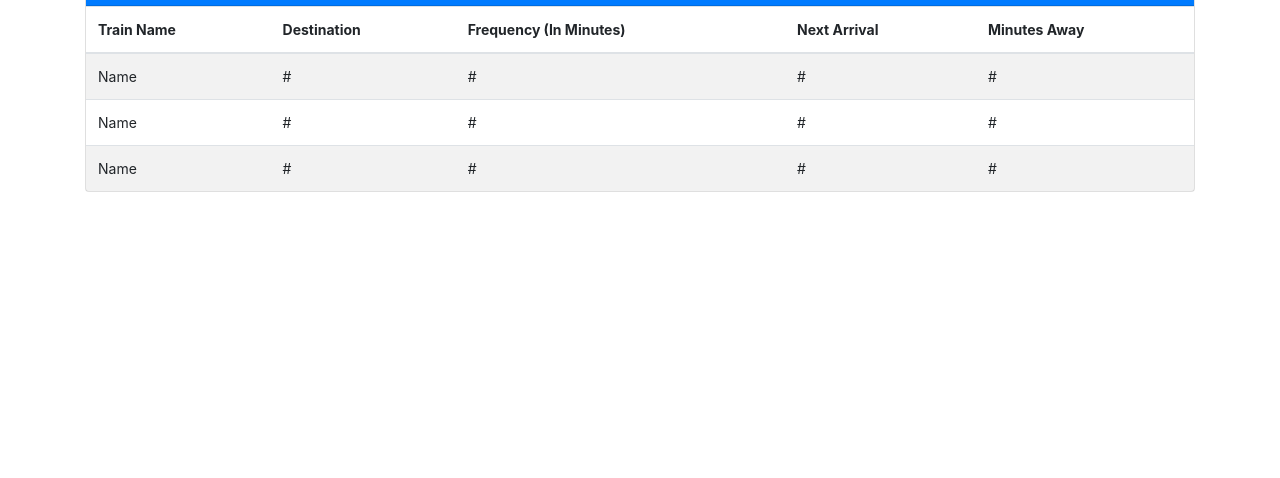
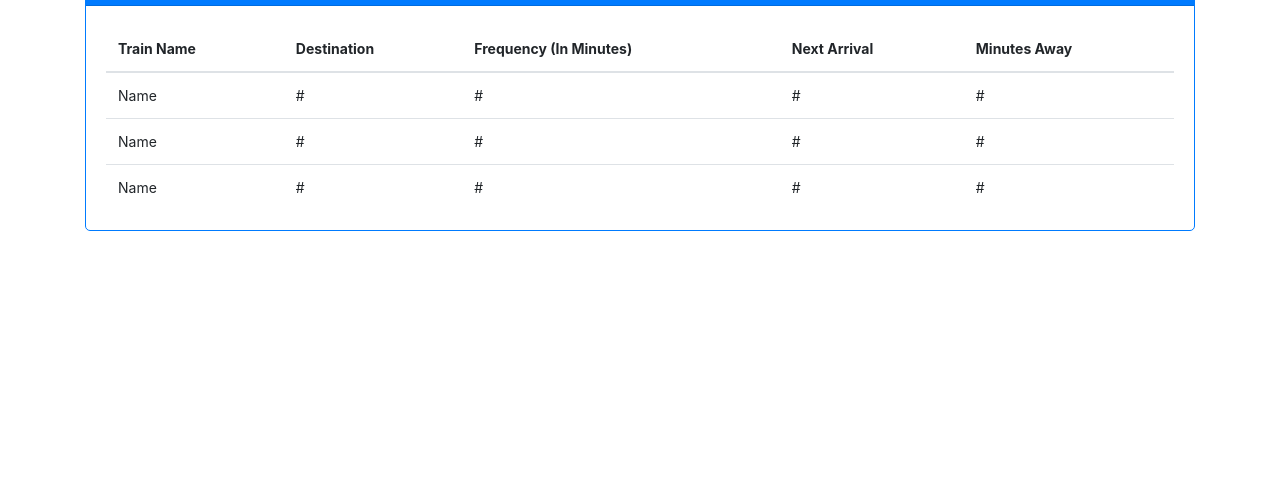
Before and after one commit to Kianimal/Train-Scheduler, a plain HTML site: page index.html in a window 1280 px wide. Shown: the part 322-800 px from the top of the page. Drawn offline with nearby package versions, Linux system fonts and the light colour scheme.

Commit message:
Minor CSS changes to create more uniform and aesthetic table display.

```diff
--- a/index.html
+++ b/index.html
@@ -18,7 +18,8 @@
         </div>
         <div class="card">
             <div id="cardHead" class="card-header text-white bg-primary"><h4>Current Train Schedule</h4></div>
-            <table id="tblTxt" class="table table-striped">
+            <div class="card-body">
+            <table id="tblTxt" class="table">
                 <thead>
                 <tr>
                     <th scope="col">Train Name</th>
@@ -52,6 +53,7 @@
                 </tr>
                 </tbody>
             </table>
+            </div>
         </div>
         <form>
             <div class="form-group">
--- a/style.css
+++ b/style.css
@@ -13,3 +13,12 @@ table{
 .txtCenter{
     text-align: center !important;
 }
+
+th{
+    border-top: 0 !important;
+}
+
+.card{
+    border: 1px solid #007bff !important;
+    border-radius: 5px !important;
+}
```
